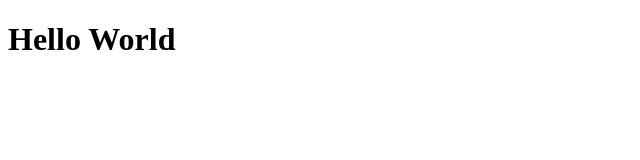
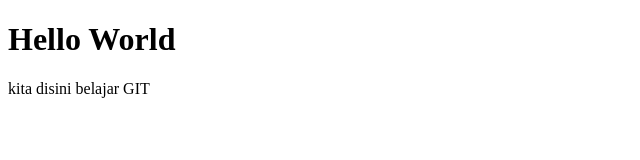
Before and after one commit to allipsyahbana/belajar-git, a plain HTML site: page index.html in a window 1280 px wide. Shown: the whole page, without its empty margins (0-640 px from the left). Drawn offline with Linux system fonts and the light colour scheme.

Commit message:
menambahkan paragraf pad index

```diff
--- a/index.html
+++ b/index.html
@@ -7,5 +7,6 @@
     </head>
     <body>
         <h1>Hello World</h1>
+        <p>kita disini belajar GIT</p>
     </body>
 </html>
```
